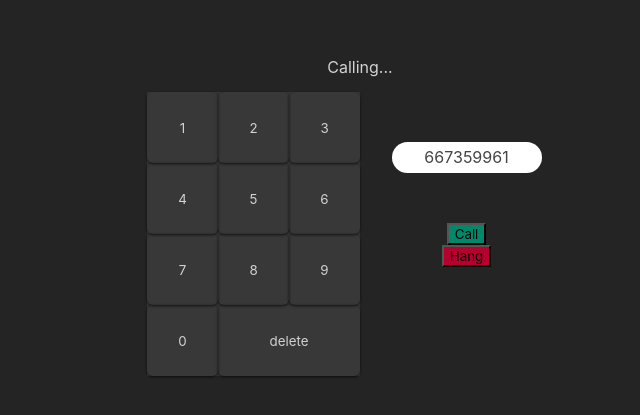
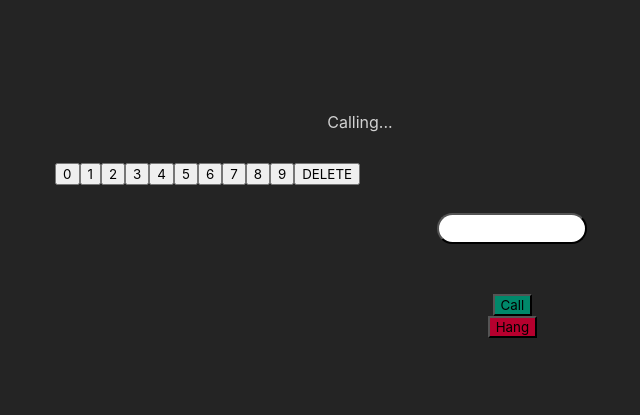
Before and after one commit to rodicafazakas/W04CH03-rodica-fazakas, a React (Create React App) app: page / in a window 1280 px wide. Shown: the part 191-606 px from the top of the page, without its empty margins (280-920 px from the left). Built offline with nearby package versions, Linux system fonts and the light colour scheme.

Commit message:
Add the Info, Keyboard and Display components

```diff
--- a/src/App.js
+++ b/src/App.js
@@ -1,27 +1,18 @@
 import './App.css';
+import Info from "./componentes/Info/Info.js";
+import Keyboard from "./componentes/Keyboard/Keyboard.js";
+import Display from "./componentes/Display/Display.js";
 
 function App() {
   return (
      <div class="container">
-      <span class="message">Calling...</span>
+      <Info/>
       <main class="phone">
         <div class="keyboard-container">
-          <ol class="keyboard">
-            <li><button class="key">1</button></li>
-            <li><button class="key">2</button></li>
-            <li><button class="key">3</button></li>
-            <li><button class="key">4</button></li>
-            <li><button class="key">5</button></li>
-            <li><button class="key">6</button></li>
-            <li><button class="key">7</button></li>
-            <li><button class="key">8</button></li>
-            <li><button class="key">9</button></li>
-            <li><button class="key">0</button></li>
-            <li><button class="key big">delete</button></li>
-          </ol>
+          <Keyboard />
         </div>
         <div class="actions">
-          <span class="number">667359961</span>
+          <Display />
           <button class="call">Call</button>
           <button class="hang active">Hang</button>
         </div>
--- /dev/null
+++ b/src/componentes/Display/Display.js
@@ -0,0 +1,15 @@
+import {useState} from "react";
+
+const Display = ({digit}) => {
+    const [number, setNumber] = useState(null);
+
+    const updateNumber = (digit) => {
+        setNumber([...number, digit]);
+    }
+
+    return (
+        <button className="number" onChange={updateNumber}> {number} </button>
+    )
+}
+
+export default Display;
--- /dev/null
+++ b/src/componentes/Info/Info.js
@@ -0,0 +1,7 @@
+const Info = () => {
+    return(
+        <p className="message"> Calling... </p>
+    )
+}
+
+export default Info
--- /dev/null
+++ b/src/componentes/Keyboard/Keyboard.css
@@ -0,0 +1,36 @@
+.keyboard {
+  width: 213px;
+  display: flex;
+  flex-wrap: wrap;
+}
+.key {
+  border: none;
+  background-color: #383838;
+  color: #d2d2d2;
+  cursor: pointer;
+  width: 71px;
+  height: 71px;
+  position: relative;
+}
+.key:after {
+  content: "";
+  width: 100%;
+  height: 100%;
+  z-index: 1;
+  position: absolute;
+  top: 0;
+  left: 0;
+  border-radius: 6px;
+  box-shadow: 0px 1px 3px rgba(0, 0, 0, 0.7);
+  opacity: 1;
+}
+.key.big {
+  width: 142px;
+}
+.key:disabled {
+  cursor: default;
+  opacity: 0message;
+}
+.key:not(disabled):hover {
+  background-color: #454545;
+}
--- /dev/null
+++ b/src/componentes/Keyboard/Keyboard.js
@@ -0,0 +1,13 @@
+const Keyboard = () => {
+    const teclas = ["0", "1", "2", "3", "4", "5", "6", "7", "8", "9", "DELETE"];
+
+    return (
+        <ol class="keyboard">
+            {
+                teclas.map( (tecla) => <button key={tecla} className="key" value={tecla}> {tecla} </button>)
+            }
+        </ol>
+    )
+}
+
+export default Keyboard;
--- a/src/index.css
+++ b/src/index.css
@@ -26,42 +26,6 @@ li {
   flex-direction: column;
   justify-content: center;
   align-items: center;
-}
-.keyboard {
-  width: 213px;
-  display: flex;
-  flex-wrap: wrap;
-}
-.key {
-  border: none;
-  background-color: #383838;
-  color: #d2d2d2;
-  cursor: pointer;
-  width: 71px;
-  height: 71px;
-  position: relative;
-}
-.key:after {
-  content: "";
-  width: 100%;
-  height: 100%;
-  z-index: 1;
-  position: absolute;
-  top: 0;
-  left: 0;
-  border-radius: 6px;
-  box-shadow: 0px 1px 3px rgba(0, 0, 0, 0.7);
-  opacity: 1;
-}
-.key.big {
-  width: 142px;
-}
-.key:disabled {
-  cursor: default;
-  opacity: 0message;
-}
-.key:not(disabled):hover {
-  background-color: #454545;
 }
 .message {
   line-height: 50px;
```
